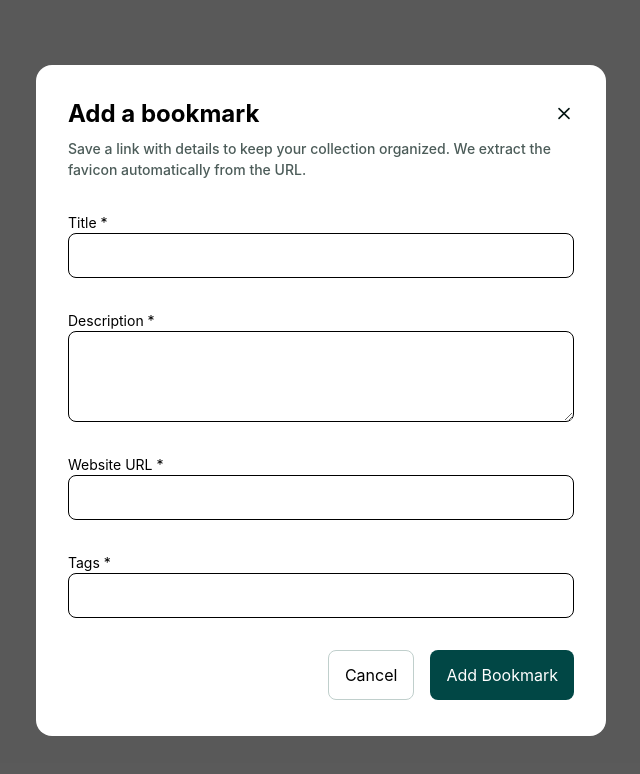
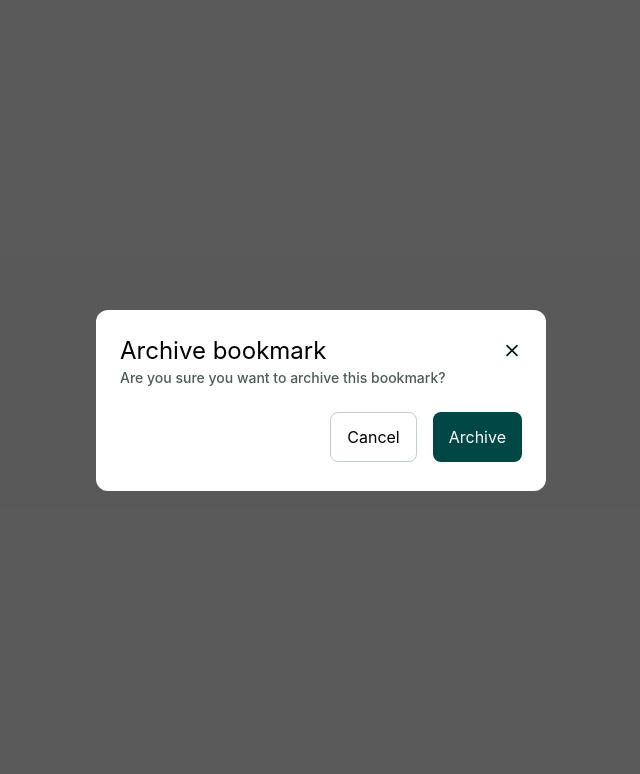
Before and after one commit to JyrexRonaldo/bookmark-manager-app, a React (Vite) app in the folder frontend/: page /test in a window 1280 px wide. Shown: the top 774 px of the page, without its empty margins (319-959 px from the left). Built offline with nearby package versions, Linux system fonts and the light colour scheme.

Commit message:
Add dialog component

```diff
--- /dev/null
+++ b/frontend/src/components/Dialog/Dialog.tsx
@@ -0,0 +1,25 @@
+function Dialog() {
+  return (
+    <>
+      <div className="flex h-screen items-center justify-center bg-[#131313]/70">
+        <div className="flex h-[181px] w-[450px] flex-col gap-[24px] rounded-[12px] bg-white p-[24px]">
+          <div>
+            <div className="flex justify-between text-[24px]/[140%]">
+              <p>Archive bookmark</p>
+              <img src="/img/icon-close.svg" alt="" />
+            </div>
+            <p className="text-[14px]/[150%] font-medium tracking-[1%] text-[#4C5C59]">
+              Are you sure you want to archive this bookmark?
+            </p>
+          </div>
+          <div className="flex justify-end gap-[16px] *:rounded-[8px] *:px-[16px] *:py-[12px]">
+            <button className="border border-[#C0CFCC]">Cancel</button>
+            <button className="bg-[#014745] text-white">Archive</button>
+          </div>
+        </div>
+      </div>
+    </>
+  );
+}
+
+export default Dialog;
--- a/frontend/src/routes.tsx
+++ b/frontend/src/routes.tsx
@@ -1,5 +1,6 @@
-import AddBookmark from "./components/AddBookmark/AddBookmark";
+// import AddBookmark from "./components/AddBookmark/AddBookmark";
 import App from "./components/App/App";
+import Dialog from "./components/Dialog/Dialog";
 import ErrorPage from "./components/ErrorPage/ErrorPage";
 import ForgetPassword from "./components/ForgetPassword/ForgetPassword";
 import ResetPassword from "./components/ResetPassword/ResetPassword";
@@ -31,7 +32,7 @@ const routes = [
   },
    {
     path: "/test",
-    element: <AddBookmark />,
+    element: <Dialog />,
   },
 ];
 
```
